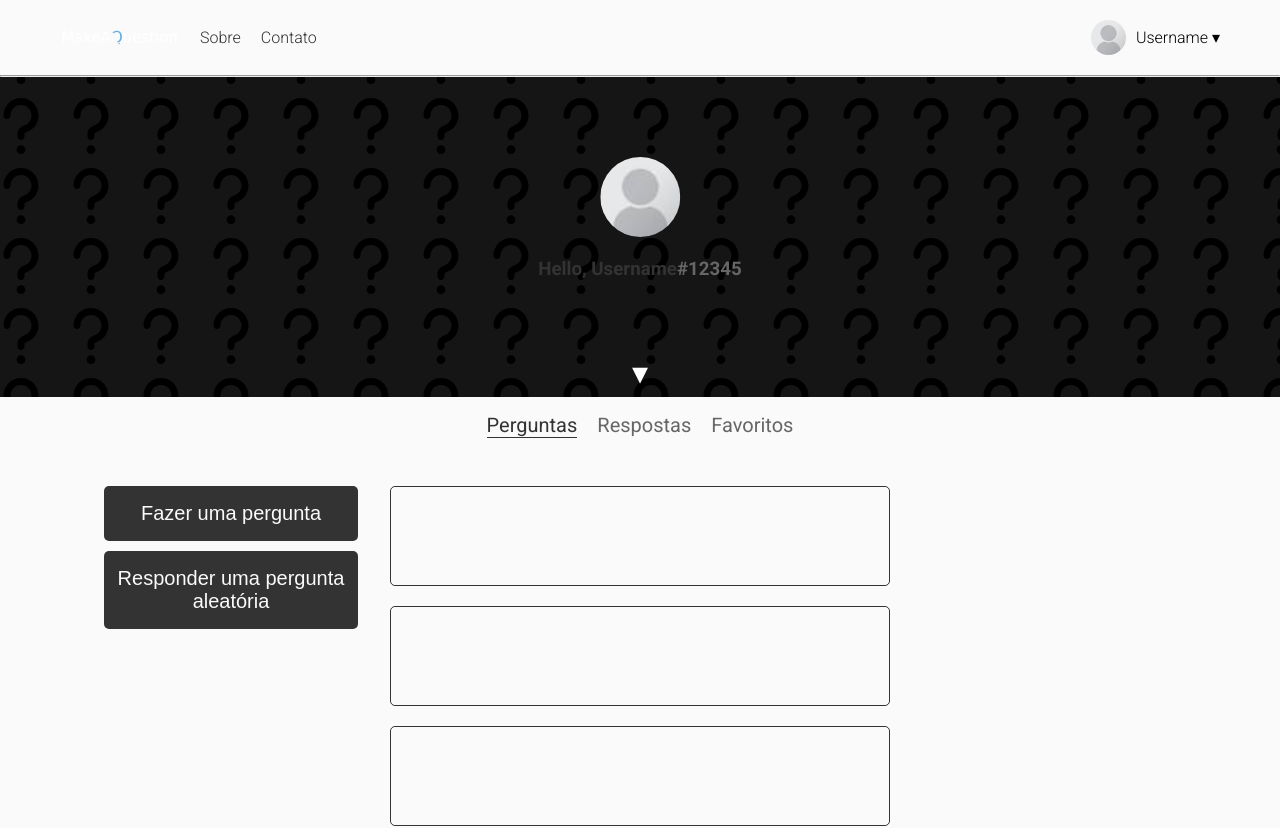
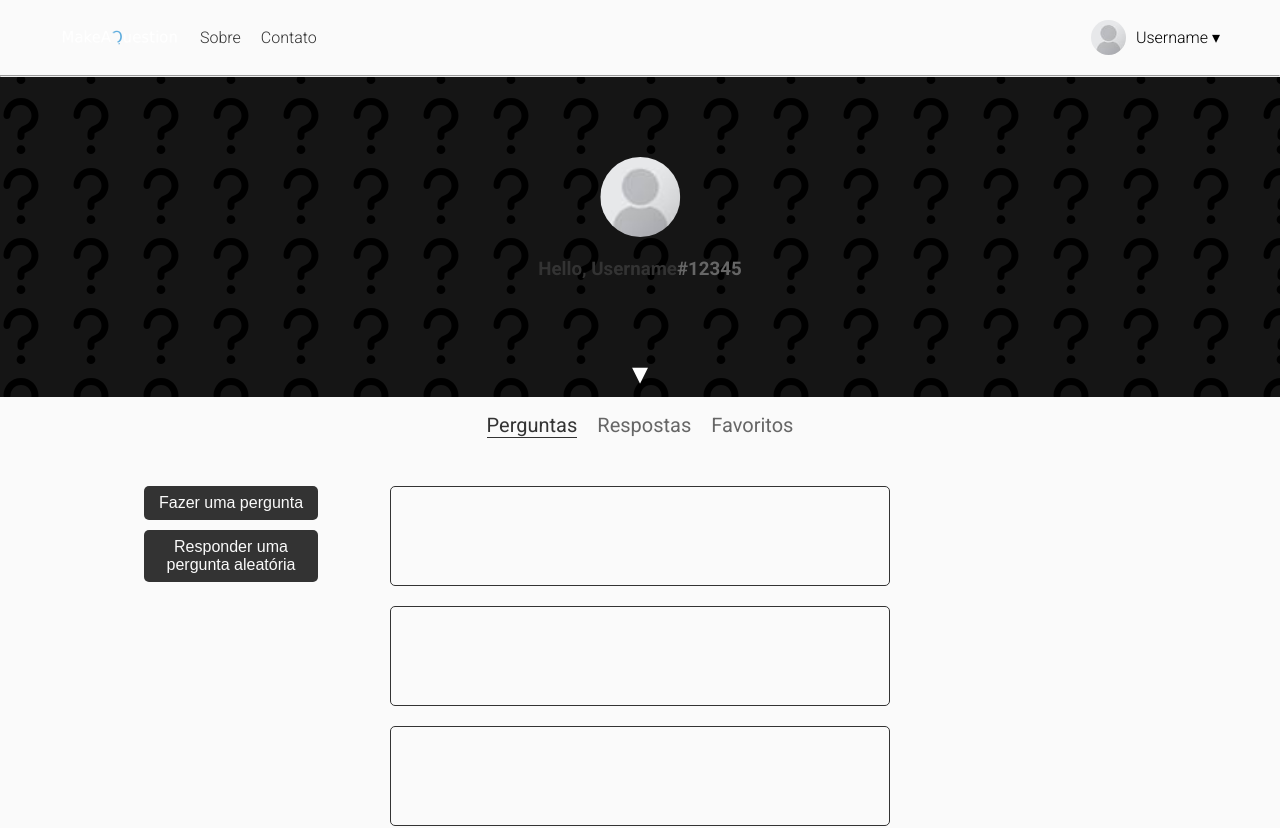
Before and after one commit to coffee-and-code-enterprise/make-a-question, a React (Vite) app: page /profile in a window 1280 px wide. Shown: the top 828 px of the page. Built offline with nearby package versions, Linux system fonts and the light colour scheme.

Commit message:
mudanças na página de Home e Profile

```diff
--- a/src/pages/Home.module.css
+++ b/src/pages/Home.module.css
@@ -78,8 +78,8 @@
   user-select: none;
   background-color: var(--text);
   color: var(--bg);
-  width: 83%;
-  padding: 1rem 0.5rem;
+  width: 55%;
+  padding: 0.5rem 0.5rem;
   border: none;
   border-radius: 5px;
   cursor: pointer;
@@ -87,5 +87,5 @@
 }
 
 .buttons button:hover {
-  width: 85%;
+  width: 60%;
 }
--- a/src/pages/Profile.module.css
+++ b/src/pages/Profile.module.css
@@ -134,12 +134,12 @@
 }
 
 .buttons button {
-  font-size: 1.25rem;
+  font-size: 1rem;
   user-select: none;
   background-color: var(--text);
   color: var(--bg);
-  width: 80%;
-  padding: 1rem 0.5rem;
+  width: 55%;
+  padding: 0.5rem 0.5rem;
   border: none;
   border-radius: 5px;
   cursor: pointer;
@@ -147,5 +147,5 @@
 }
 
 .buttons button:hover {
-  width: 83%;
+  width: 60%;
 }
```
